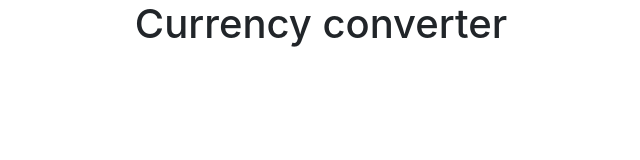
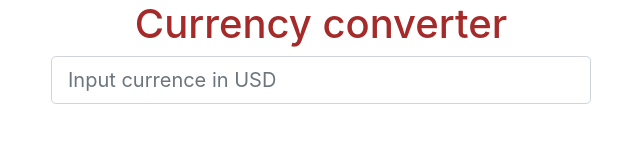
Before and after one commit to TanvirRashidDon/weight_converter, a plain HTML site: page index.html in a window 1280 px wide. Shown: the whole page, without its empty margins (34-674 px from the left). Drawn offline with nearby package versions, Linux system fonts and the light colour scheme.

Commit message:
css file added

```diff
--- /dev/null
+++ b/assets/style-sheet.css
@@ -0,0 +1,8 @@
+body {
+    margin-top:100px;
+    background:black;
+}
+
+#test{
+    color: brown;
+}
--- a/index.html
+++ b/index.html
@@ -6,6 +6,7 @@
     <meta http-equiv="X-UA-Compatible" content="ie=edge">
     <title>Document</title>
     <!-- added -->
+    <link rel="stylesheet" type="text/css" href="/assets/style-sheet.css" />
     <!-- bootstrap -->
     <link rel="stylesheet"
     href="https://stackpath.bootstrapcdn.com/bootstrap/4.3.1/css/bootstrap.min.css"
@@ -18,7 +19,17 @@
         <div class="row">
             <div class="col-md-6">
                 <div class="display-4 text-center">
-                    <h1>Currency converter</h1>
+                    <h1 id="test">Currency converter</h1>
+
+                    <form>
+                        <div class="form-group">
+                            <input
+                            id="input-in-usd"
+                            type="number"
+                            class="form-control form-control-lg"
+                            placeholder="Input currence in USD">
+                        </div>
+                    </form>
                 </div>
             </div>
         </div>
```
